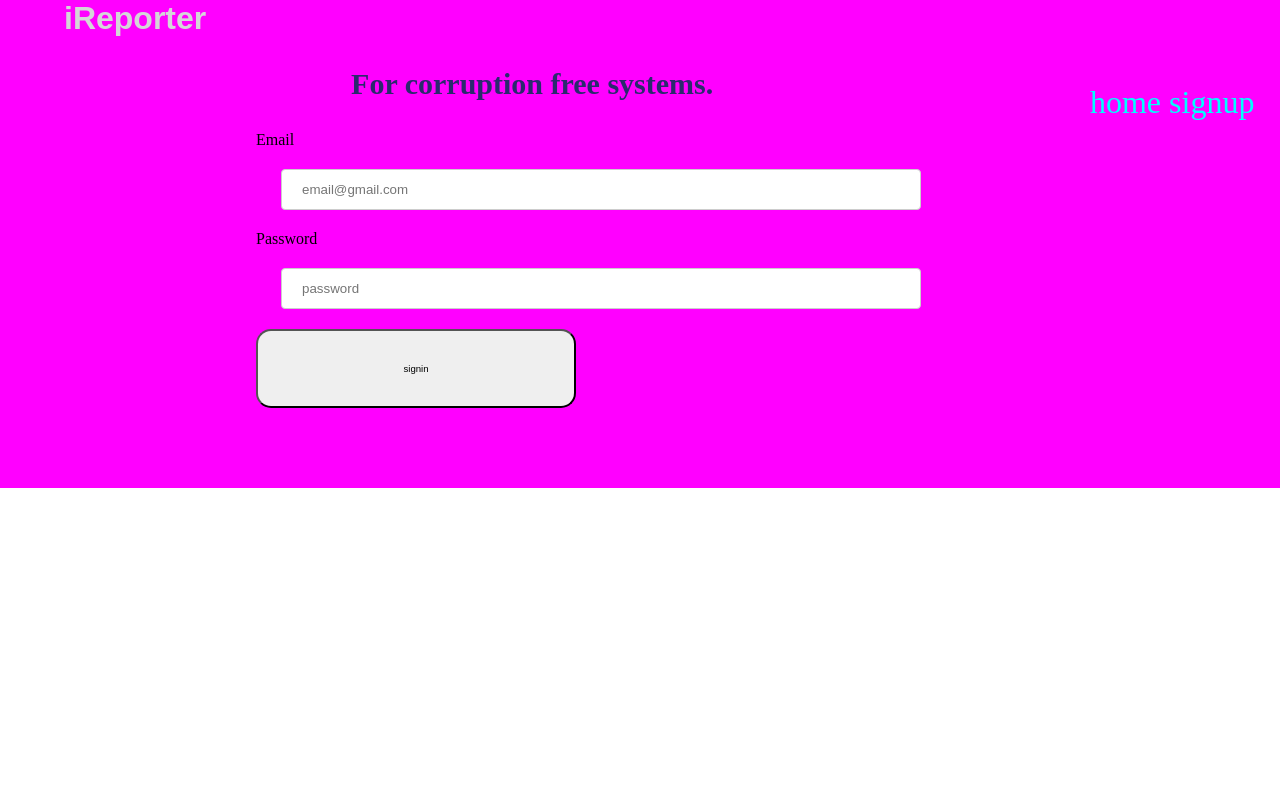
After one commit to bekeplar/iReporter, a Python web app: template UI/templates/signin.html in a window 1280 px wide. The commit adds this page. Run offline with Jinja, Linux system fonts and the light colour scheme; the template is opened without the code that fills it, so the values that code supplies are empty.

Commit message:
Add signin page [Delivers-#162602040]

```diff
--- a/UI/static/main.css
+++ b/UI/static/main.css
@@ -58,3 +58,6 @@ a:hover {
 .omega{
     background-color: green;
 }
+#flex{
+    background-color: fuchsia;
+}
--- /dev/null
+++ b/UI/templates/signin.html
@@ -0,0 +1,36 @@
+<!DOCTYPE <!DOCTYPE html>
+<html>
+<head>
+    <meta charset="utf-8" />
+    <meta http-equiv="X-UA-Compatible" content="IE=edge">
+    <title>iReporter signin</title>
+    <meta name="viewport" content="width=device-width, initial-scale=1">
+    <link rel="stylesheet" type="text/css" media="screen" href="../static/main.css" />
+</head>
+<body>
+        <div id="flex">
+                <h1>iReporter</h1>
+                <heder>
+                    <div class="top">
+                        <a href="index.html">home</a>
+                        <a href="signup.html">signup</a>
+                    </div>
+
+                </heder>
+                <h3>For  corruption free systems.</h3>
+                <div class="dare">
+                    <form action="dashboard.html">
+                        <label for="email">
+                            Email
+                        </label><br>
+                        <input type="email" required placeholder="email@gmail.com">
+                        <label for="password">
+                            Password
+                        </label><br>
+                        <input type="password" required placeholder="password">
+                        <button type="submit">signin</button>
+                    </form>
+                </div>
+
+</body>
+</html>
--- a/UI/templates/signup.html
+++ b/UI/templates/signup.html
@@ -14,7 +14,7 @@
         <heder>
             <div class="top">
                 <a href="index.html">home</a>
-                <a href="login.html">signin</a>
+                <a href="signin.html">signin</a>
             </div>
 
         </heder>
```
